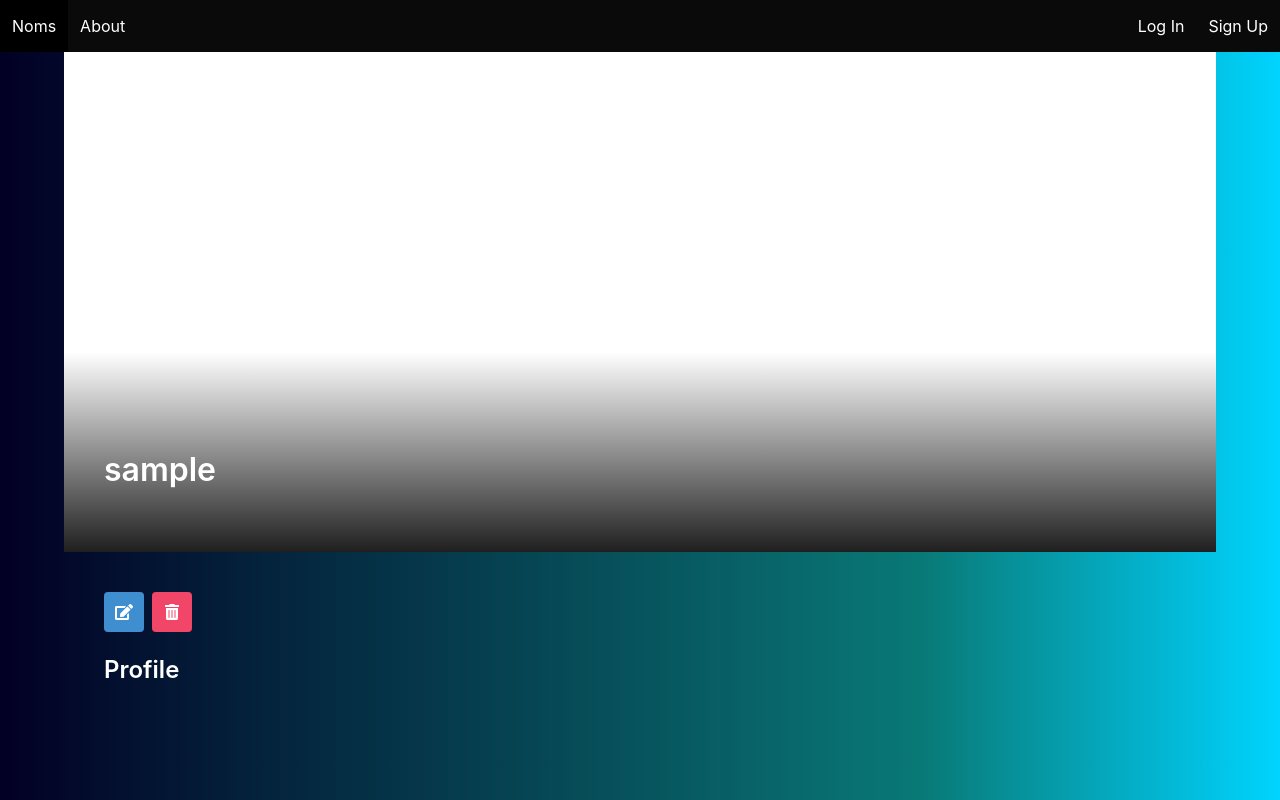
After one commit to Jmajane/Noms, a Django app: template main_app/templates/profile_detail.html in a window 1280 px wide. The commit adds this page. Run offline with Django 3.2, Linux system fonts and the light colour scheme; the template is opened without the code that fills it: most values are stand-ins (such as "Sample title", 1, 10 or a date in 2020).

Commit message:
profile model and page made

```diff
--- a/main_app/admin.py
+++ b/main_app/admin.py
@@ -1,5 +1,6 @@
 from django.contrib import admin
-from .models import Meal
+from .models import Meal, Profile
 
 
 admin.site.register(Meal)
+admin.site.register(Profile)
--- a/main_app/templates/base.html
+++ b/main_app/templates/base.html
@@ -31,6 +31,7 @@
                     <span class="navbar-item">Welcome: {{user.username}}</span>
                     <a class="navbar-item" href="{% url 'logout' %}">Logout</a>
                     <a class="navbar-item" href="/meals">Meals</a>
+                    <a class="navbar-item" href="/account/profile/{{user.id}}">Profile</a>
                 </div>
                 {% else %}
                 <div class="navbar-menu navbar-end">
--- /dev/null
+++ b/main_app/templates/profile_detail.html
@@ -0,0 +1,29 @@
+{% extends 'base.html' %}
+{% block content %}
+<div class="detail__img">
+
+</div>
+<div class="detail__name">
+
+    <h1 class="title">{{profile.user.username}}</h1>
+</div>
+<div class="detail__container">
+    <div class="buttons">
+        <a href="{% url 'profile_update' profile.pk %}" class="button is-info">
+            <span class="icon">
+                <i class="fas fa-edit"></i>
+            </span>
+        </a>
+        <a href="" class="button is-danger">
+            <span class="icon">
+                <i class="fas fa-trash-alt"></i>
+            </span>
+        </a>
+    </div>
+    <div class="detail__about">
+        <h4 class="title is-4">Profile</h4>
+
+    </div>
+</div>
+
+{% endblock %}
--- a/main_app/urls.py
+++ b/main_app/urls.py
@@ -10,5 +10,7 @@
     path('meal/<int:pk>/update', views.MealUpdate.as_view(), name="meal_update"),
     path('meal/<int:pk>/delete', views.MealDelete.as_view(), name="meal_delete"),
     path('accounts/signup/', views.Signup.as_view(), name="signup"),
+    path('account/profile/<int:pk>/', views.ProfileDetail.as_view(), name="profile_update"),
+
 
 ]
```
Also changed, not shown: main_app/models.py (+7 -0 lines), main_app/views.py (+25 -2 lines), main_app/migrations/0005_profile.py (added), profile/IMG_1499.JPG (added).
